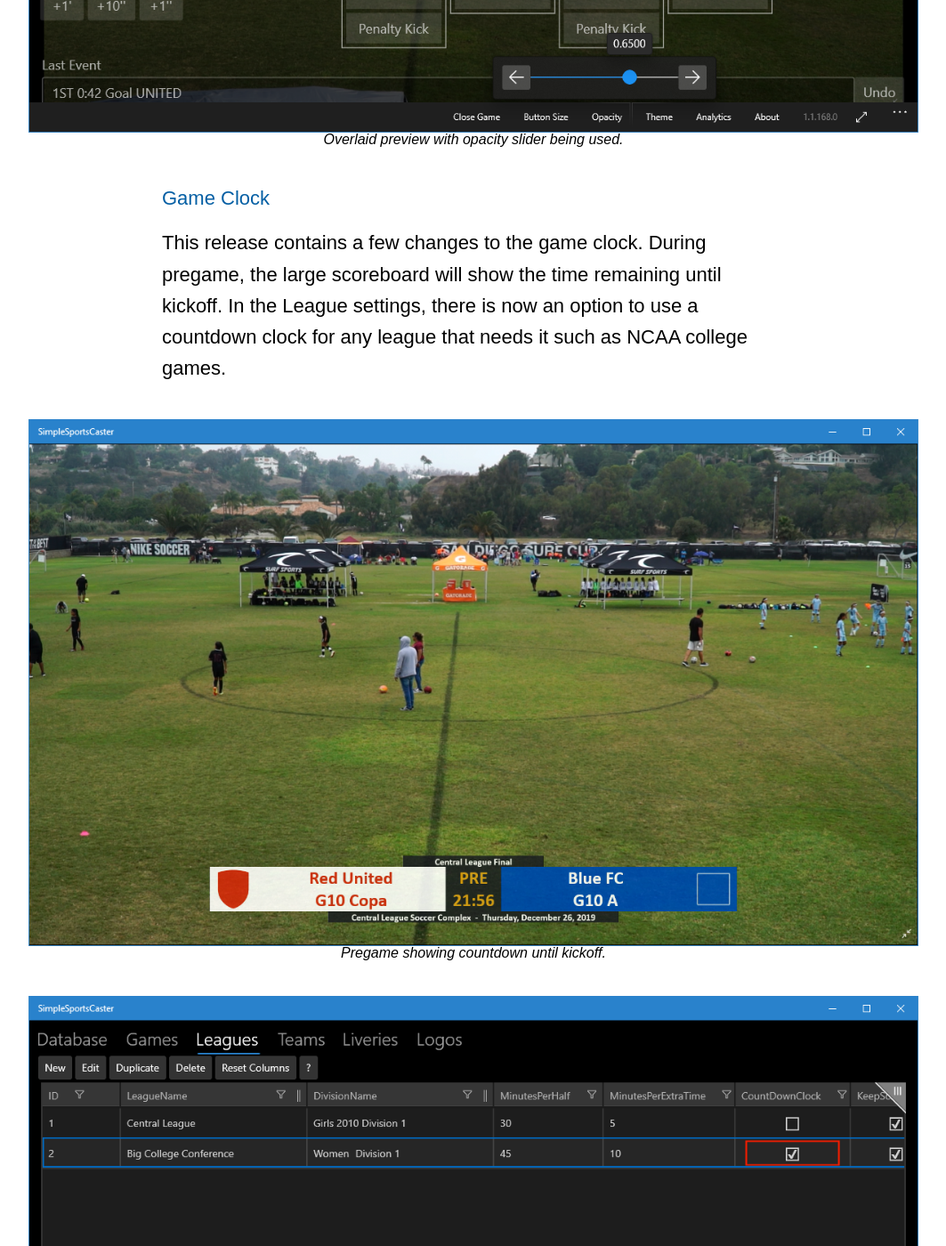
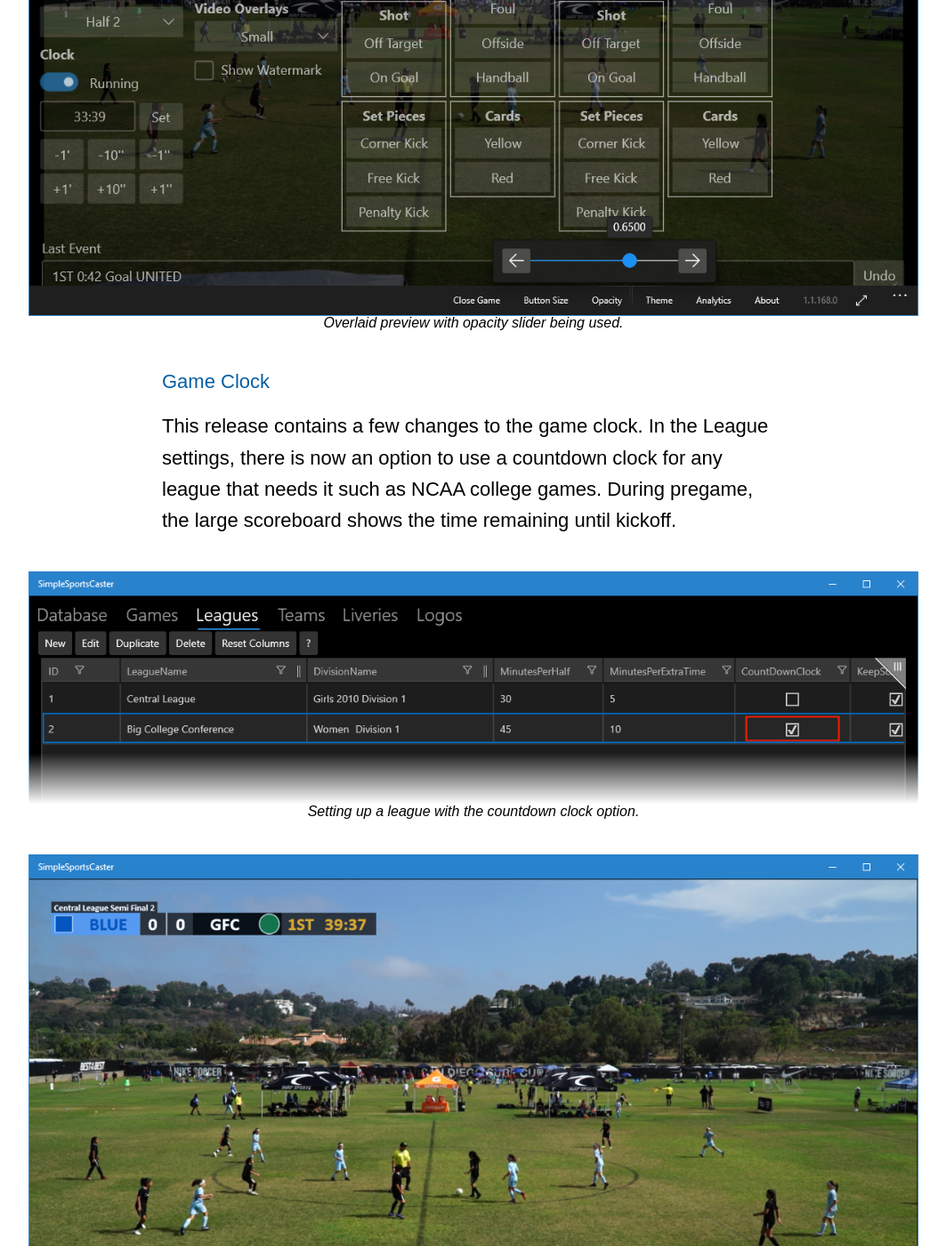
Before and after one commit to Zofware/www.simplesportscaster.com, a Jekyll site: the page built from docs/_posts/2020-01-06-version-1.1.175.0.md, in a window 1280 px wide and 1400 px high, scrolled down 6870 px. Shown: the whole window at 89% size, without its empty margins (108-1171 px from the left). Built offline with Jekyll 4.4.1, drawn with Linux system fonts in a browser that asks for light colours; nearby versions of some CDN libraries; some web fonts are replaced; comment, search, counter and statistics services are not loaded; some of the changed text lies outside the part shown.

Commit message:
1.1.175.0

```diff
--- a/docs/_future/version-1.1.next.0.md
+++ b/docs/_posts/2020-01-06-version-1.1.175.0.md
@@ -1,14 +1,17 @@
 ---
 layout: post
-title: "Version 1.1.next.0"
+title: "Version 1.1.175.0"
 description: ""
-date: "2020-01-03 00:00:00 -0700"
+date: "2020-01-06 00:00:00 -0700"
 author: AdamZofware
-version: 1.0.6
+version: 1.0.7
 comments: true
 ---
 
-### Version 1.1.next.0 (XX January 2020)
+### Version 1.1.175.0 (6 January 2020)
+This release of SimpleSportsCaster improves keyboard shortcuts, adds a new overlaid video preview mode, supports NCAA college games with a new countdown mode for the game clock, and includes a host of other new features. Read on for more details.
+
+Download it [here](https://www.microsoft.com/store/apps/9NRQMTPGS298?cid=sscdotcom)!
 
 #### Keyboard Shortcuts
 
@@ -68,16 +71,21 @@ You can completely hide the buttons by tapping anywhere on the screen that doesn
 </figure>
 
 #### Game Clock
-This release contains a few changes to the game clock. During pregame, the large scoreboard will show the time remaining until kickoff. In the League settings, there is now an option to use a countdown clock for any league that needs it such as NCAA college games.
+This release contains a few changes to the game clock. In the League settings, there is now an option to use a countdown clock for any league that needs it such as NCAA college games. During pregame, the large scoreboard shows the time remaining until kickoff.
+
+<figure>
+  <img src="{{site.url}}/assets/posts/countdown-clock-1.png" alt="Countdown clock settings"/>
+  <figcaption>Setting up a league with the countdown clock option.</figcaption>
+</figure>
+
+<figure>
+  <img src="{{site.url}}/assets/posts/countdown-clock-2.png" alt="Countdown clock preview"/>
+  <figcaption>Countdown clock in action during the first half of a game.</figcaption>
+</figure>
 
 <figure>
   <img src="{{site.url}}/assets/posts/pregame-countdown.png" alt="Pregame countdown"/>
   <figcaption>Pregame showing countdown until kickoff.</figcaption>
-</figure>
-
-<figure>
-  <img src="{{site.url}}/assets/posts/countdown-clock-1.png" alt="Countdown clock"/>
-  <figcaption>Setting up a league with the countdown clock option.</figcaption>
 </figure>
 
 #### Game Page Improvements
```
Also changed, not shown: docs/_pages/about.md (+7 -0 lines), docs/assets/posts/countdown-clock-1.png, docs/assets/posts/countdown-clock-2.png (added), docs/assets/posts/pregame-countdown.png.
